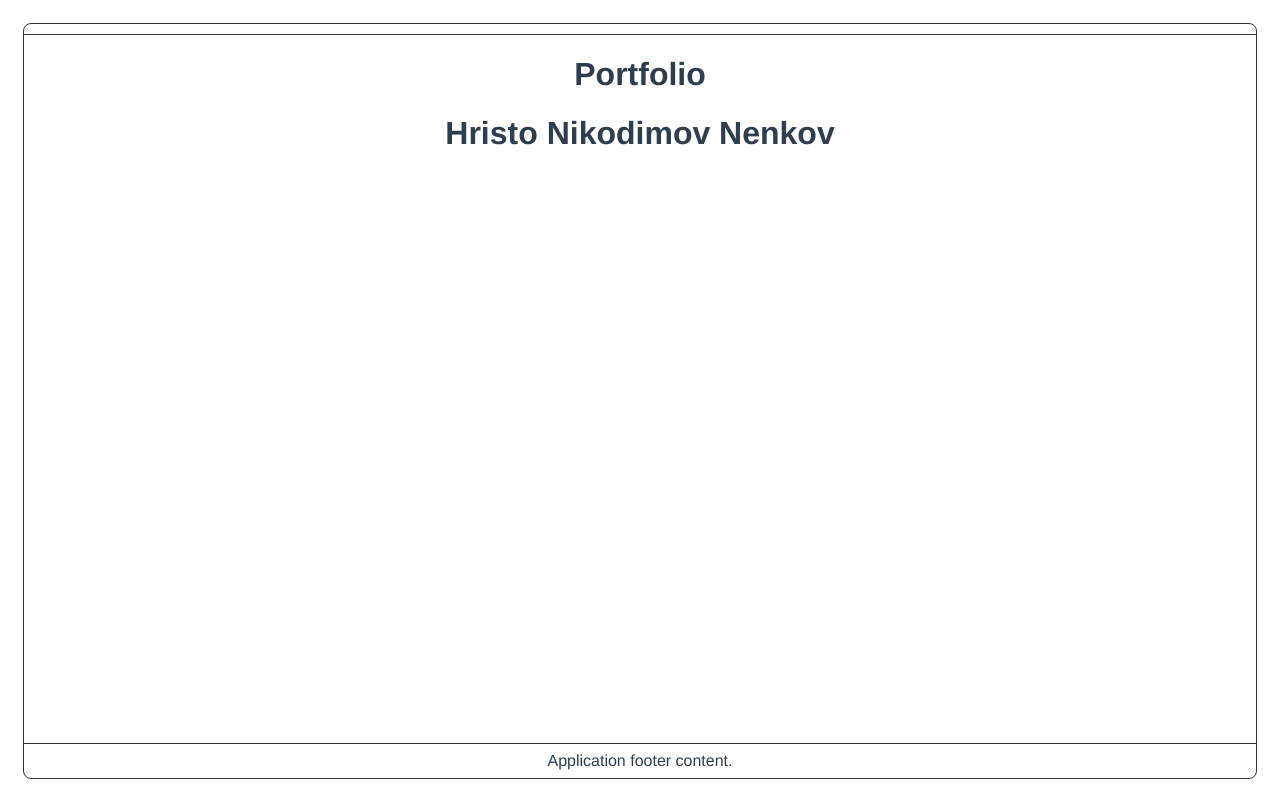
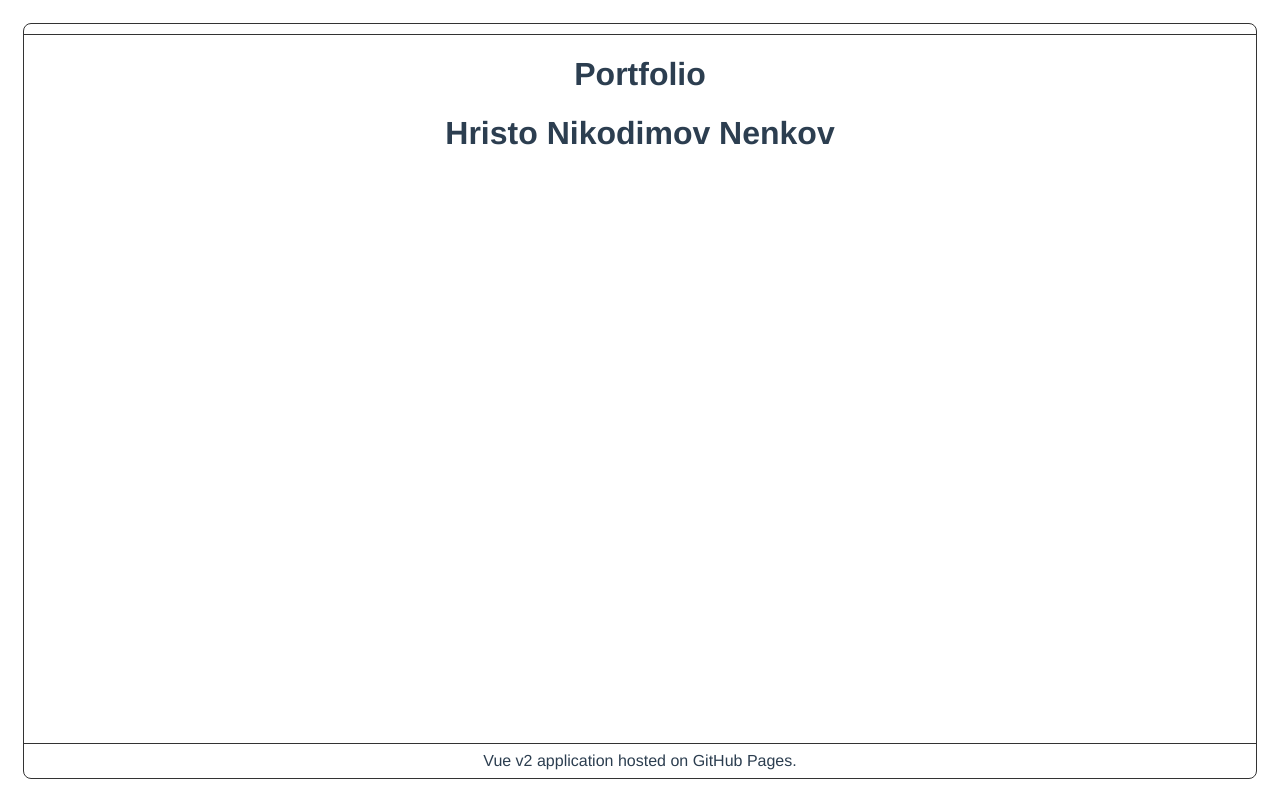
Before and after one commit to Hristo-Nikodimov-Nenkov/hristo-nikodimov-nenkov.github.io, a Vue app: page / in a window 1280 px wide. Built offline with nearby package versions, Linux system fonts and the light colour scheme.

Commit message:
- Changed - PageFooter content.

```diff
--- a/src/components/common/PageFooter.vue
+++ b/src/components/common/PageFooter.vue
@@ -1,6 +1,6 @@
 <template>
 <div>
-  Application footer content.
+  Vue v2 application hosted on GitHub Pages.
 </div>
 </template>
 <script>
```
